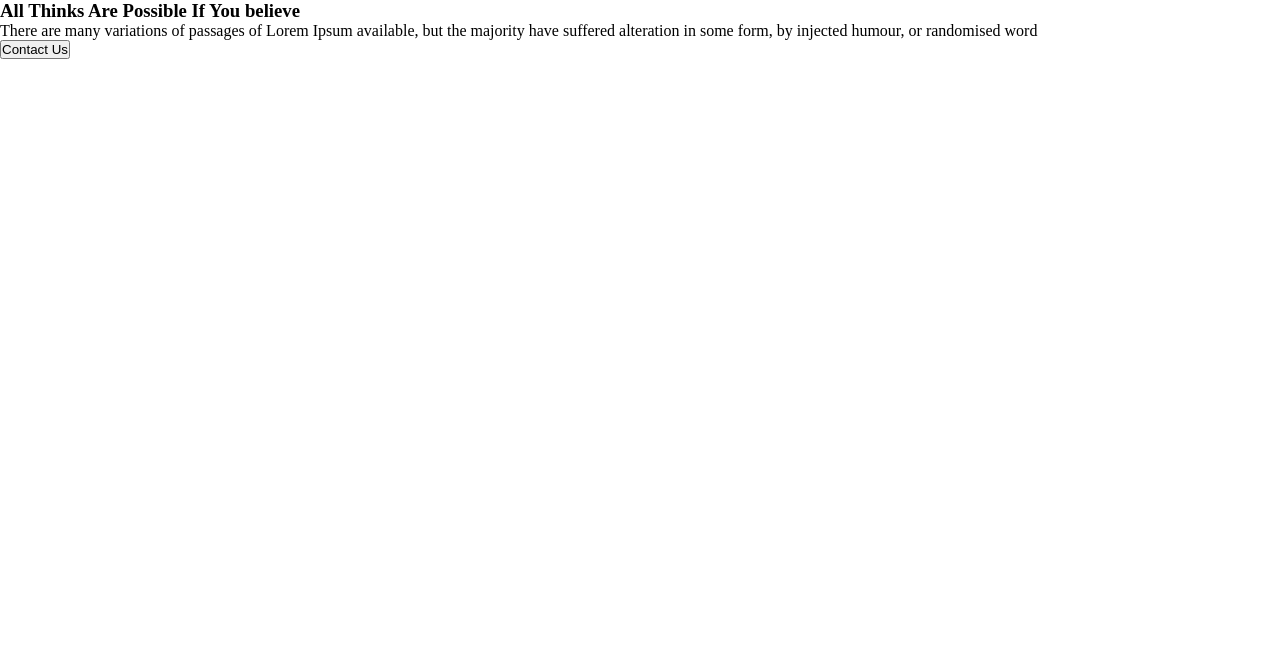
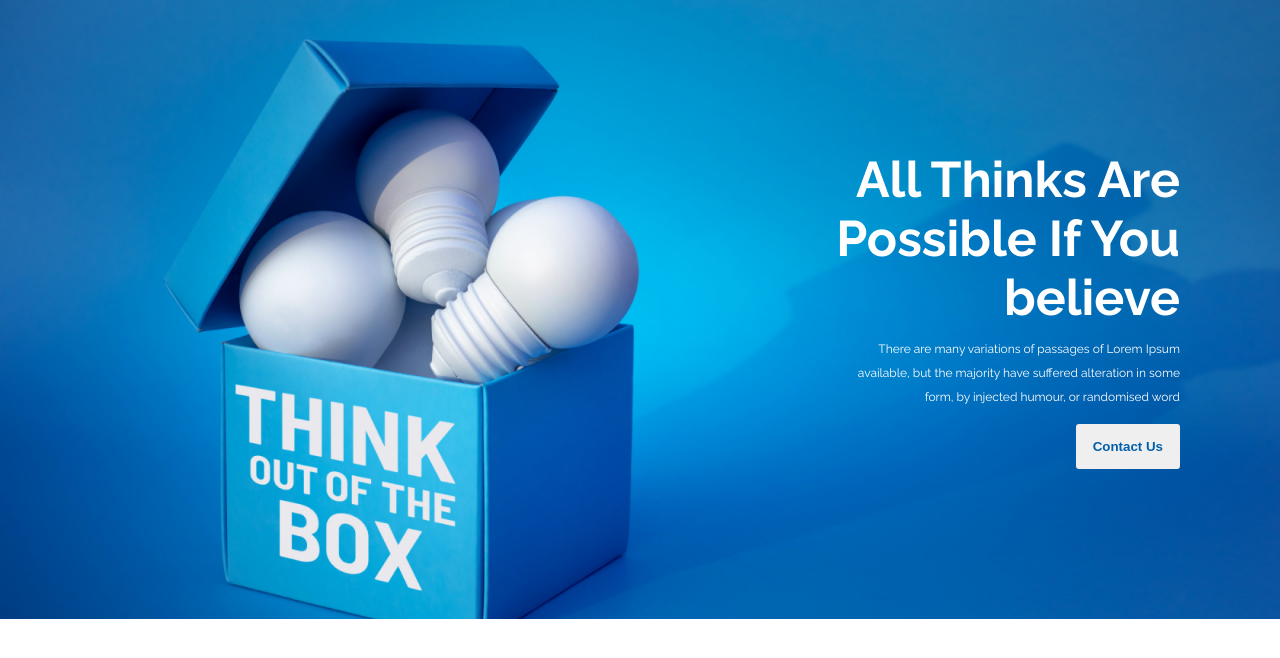
Before and after one commit to DexterOdin/webdeveloper-portfolio-1st, a plain HTML site: page index.html in a window 1280 px wide. Drawn offline with Linux system fonts and the light colour scheme.

Commit message:
added banner css

```diff
--- a/index.html
+++ b/index.html
@@ -1,21 +1,30 @@
 <!DOCTYPE html>
 <html lang="en">
+
 <head>
     <meta charset="UTF-8">
     <meta name="viewport" content="width=device-width, initial-scale=1.0">
     <title>Webdeveloper Portfolio</title>
+    <!-- Font links -->
+    <link rel="preconnect" href="https://fonts.googleapis.com">
+    <link rel="preconnect" href="https://fonts.gstatic.com" crossorigin>
+    <link href="https://fonts.googleapis.com/css2?family=Raleway:wght@400;500;600;700;800;900&display=swap"
+        rel="stylesheet">
 
     <!-- My CSS -->
     <link rel="stylesheet" href="style/style.css">
 </head>
+
 <body>
     <!-- Banner part start -->
+
     <head>
         <div class="banner">
             <div class="banner_content">
                 <h3>All Thinks Are Possible If You believe</h3>
-                <p>There are many variations of passages of Lorem Ipsum available, but the majority have suffered alteration in some form, by injected humour, or randomised word</p>
-                <button>Contact Us</button>
+                <p>There are many variations of passages of Lorem Ipsum available, but the majority have suffered
+                    alteration in some form, by injected humour, or randomised word</p>
+                <button class="btn-primary">Contact Us</button>
             </div>
         </div>
     </head>
@@ -25,4 +34,5 @@
     <footer></footer>
 
 </body>
+
 </html>
--- a/style/style.css
+++ b/style/style.css
@@ -1,14 +1,51 @@
 /* common css */
-*{
+* {
     margin: 0;
     padding: 0;
 }
 
+body {
+    font-family: 'Raleway', sans-serif;
+}
+.btn-primary{
+    font-weight: 600;
+    color: #015fac;
+    padding: 15px 17px;
+    border: none;
+    border-radius: 3px;
+}
+
 /* Banner css start */
-.banner{
-    background-image: url('..images/banner/banner3.png');
+.banner {
+    display: flex;
+    background-image: url('../images/banner/banner3.png');
+    background-position: center 0;
+    background-repeat: no-repeat;
+    background-size: cover;
+    padding: 150px 100px;
+    justify-content: flex-end;
+    text-align: end;
 }
-.banner_content{}
-.banner_content h3{}
-.banner_content p{}
+
+.banner_content {
+    width: 500px;
+    display: flex;
+    flex-wrap: wrap;
+    justify-content: flex-end;
+}
+
+.banner_content h3 {
+    font-size: 50px;
+    color: #fff;
+    margin-bottom: 10px;
+}
+
+.banner_content p {
+    color: #fff;
+    font-size: 12px;
+    padding-left: 150px;
+    line-height: 2;
+    margin-bottom: 15px;
+}
+
 /* Banner css end */
```
